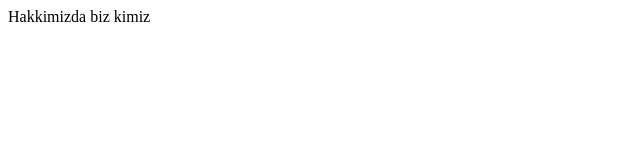
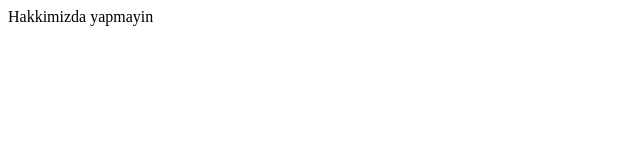
Before and after one commit to rterkesli/app1, a plain HTML site: page about.html in a window 1280 px wide. Shown: the full height of the page, 0-640 px from the left. Drawn offline with Linux system fonts and the light colour scheme.

Commit message:
v4
something added

```diff
--- a/about.html
+++ b/about.html
@@ -7,6 +7,6 @@
 </head>
 <body>
     Hakkimizda
-    biz kimiz
+    yapmayin
 </body>
 </html>
```
